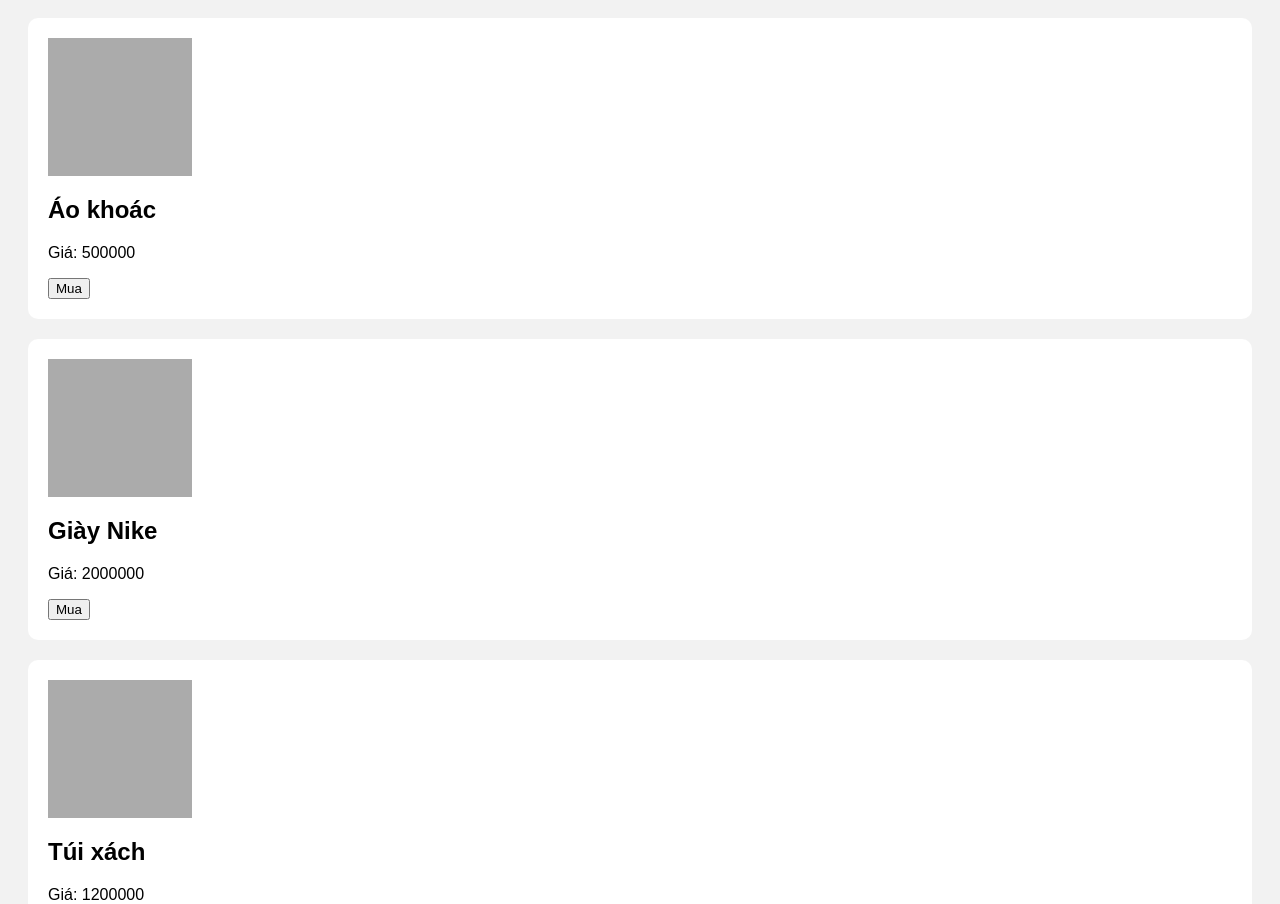
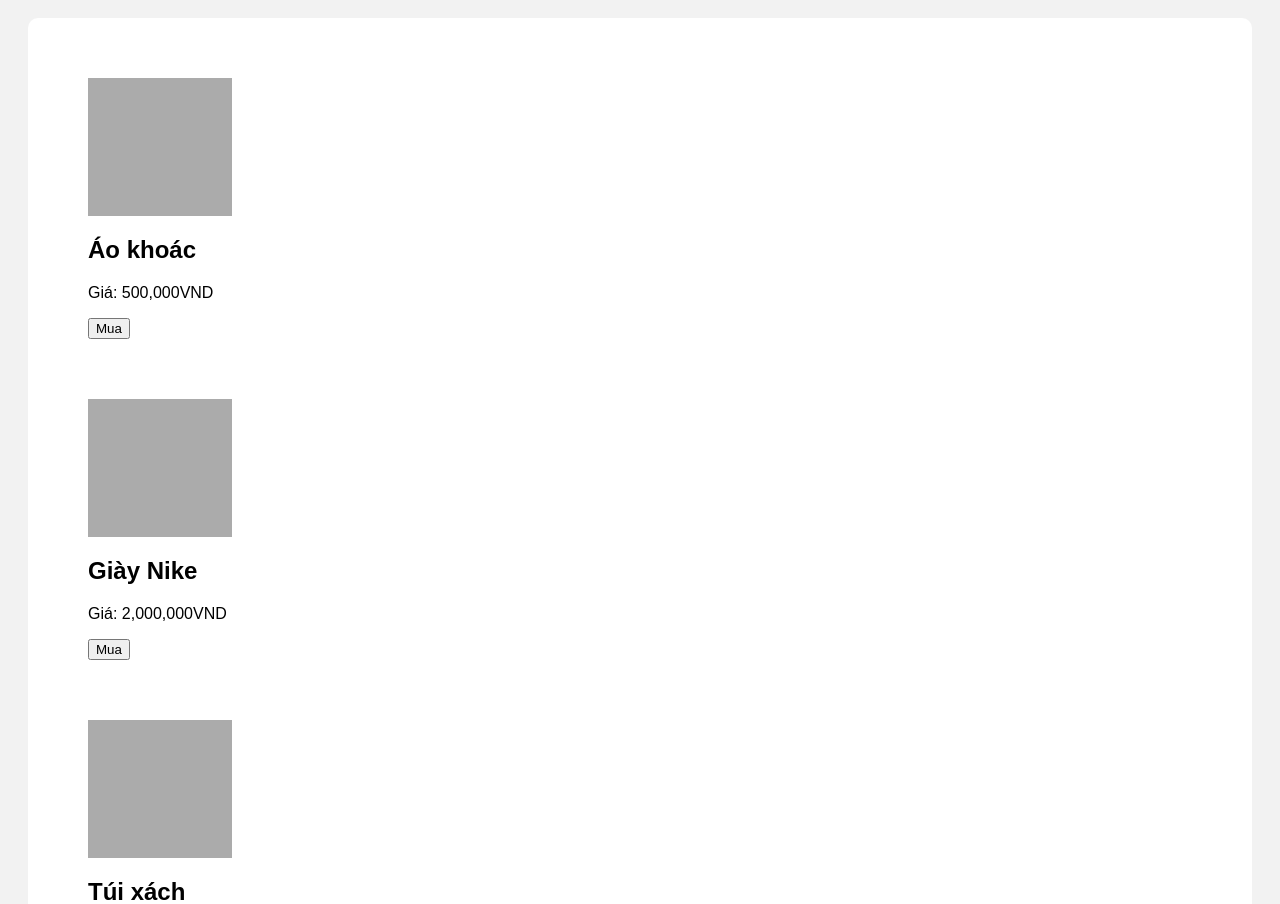
Before and after one commit to idxuantruong/shop-nhat, a plain HTML site: page index.html in a window 1280 px wide. Shown: the part 48-952 px from the top of the page. Drawn offline with Linux system fonts and the light colour scheme.

Commit message:
giai doan 3

```diff
--- a/index.html
+++ b/index.html
@@ -10,40 +10,7 @@
 <body>
     <h1>Shop Nhật</h1>
 
-    <div class="product">
-        <img src="img1.png" alt="Áo khoác">
-        <h2>Áo khoác</h2>
-        <p>Giá: 500000</p>
-        <button onclick="buyProduct('Áo khoác')">Mua</button>
-    </div>
-
-    <div class="product">
-        <img src="img2.png" alt="Giày Nike">
-        <h2>Giày Nike</h2>
-        <p>Giá: 2000000</p>
-        <button onclick="buyProduct('Giày Nike')">Mua</button>
-    </div>
-
-    <div class="product">
-        <img src="img3.png" alt="Túi xách">
-        <h2>Túi xách</h2>
-        <p>Giá: 1200000</p>
-        <button onclick="buyProduct('Túi xách')">Mua</button>
-    </div>
-
-    <div class="product">
-        <img src="img4.png" alt="Quần">
-        <h2>Quần</h2>
-        <p>Giá: 900000</p>
-        <button onclick="buyProduct('Quần')">Mua</button>
-    </div>
-
-    <div class="product">
-        <img src="img5.png" alt="Mũ">
-        <h2>Mũ</h2>
-        <p>Giá: 100000</p>
-        <button onclick="buyProduct('Mũ')">Mua</button>
-    </div>
+    <div id="product-list"></div>
 
     <script src="script.js"></script>
 </body>
--- a/script.js
+++ b/script.js
@@ -1,3 +1,50 @@
-function buyProduct(name) {
-    alert("Bạn đã mua " + name)
+const products = [
+    {
+        id: 1,
+        name: "Áo khoác",
+        price: 500000,
+        img: "img1.png"
+    },
+    {
+        id: 2,
+        name: "Giày Nike",
+        price: 2000000,
+        img: "img2.png"
+    },
+    {
+        id: 3,
+        name: "Túi xách",
+        price: 1200000,
+        img: "img3.png"
+    },
+    {
+        id: 4,
+        name: "Quần",
+        price: 900000,
+        img: "img4.png"
+    },
+    {
+        id: 5,
+        name: "Mũ",
+        price: 100000,
+        img: "img5.png"
+    }
+]
+
+function buyProduct(id) {
+    const product = products.find(p => p.id === id)
+    alert("Bạn đã mua " + product.name)
 }
+
+const productList = document.getElementById("product-list")
+
+products.forEach(p => {
+    productList.innerHTML += `
+        <div class="product">
+            <img src="${p.img}">
+            <h2>${p.name}</h2>
+            <p>Giá: ${p.price.toLocaleString()}VND</p>
+            <button onclick="buyProduct(${p.id})">Mua</button>
+        </div>
+        `
+})
```
